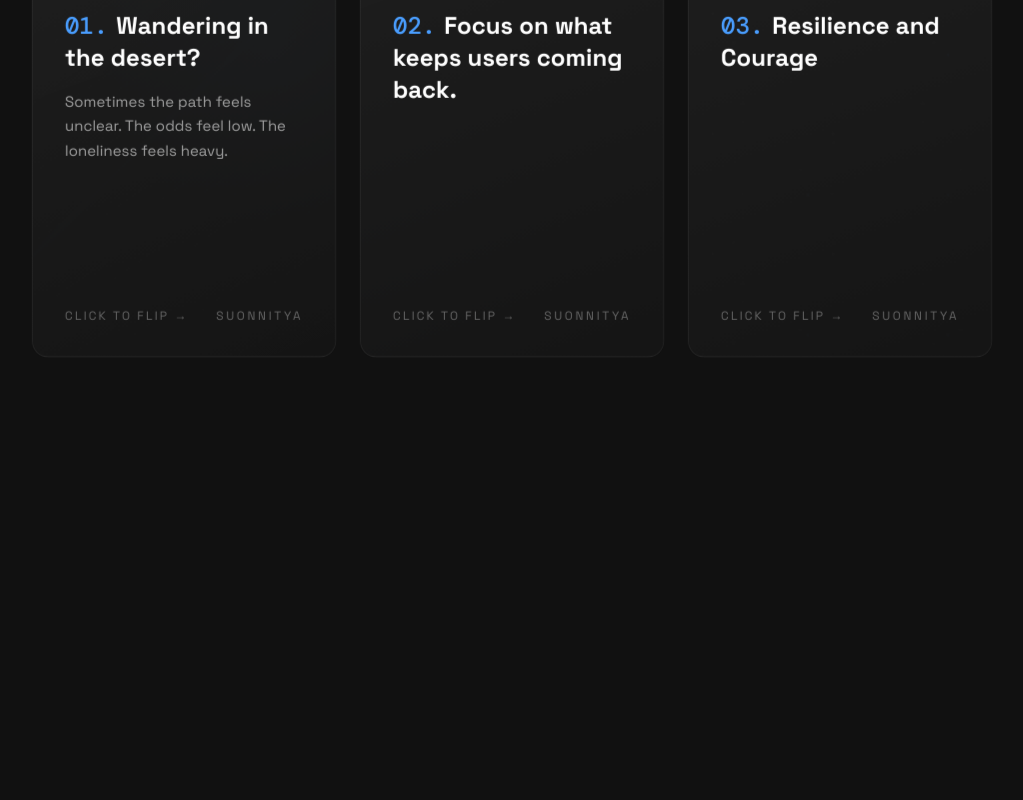
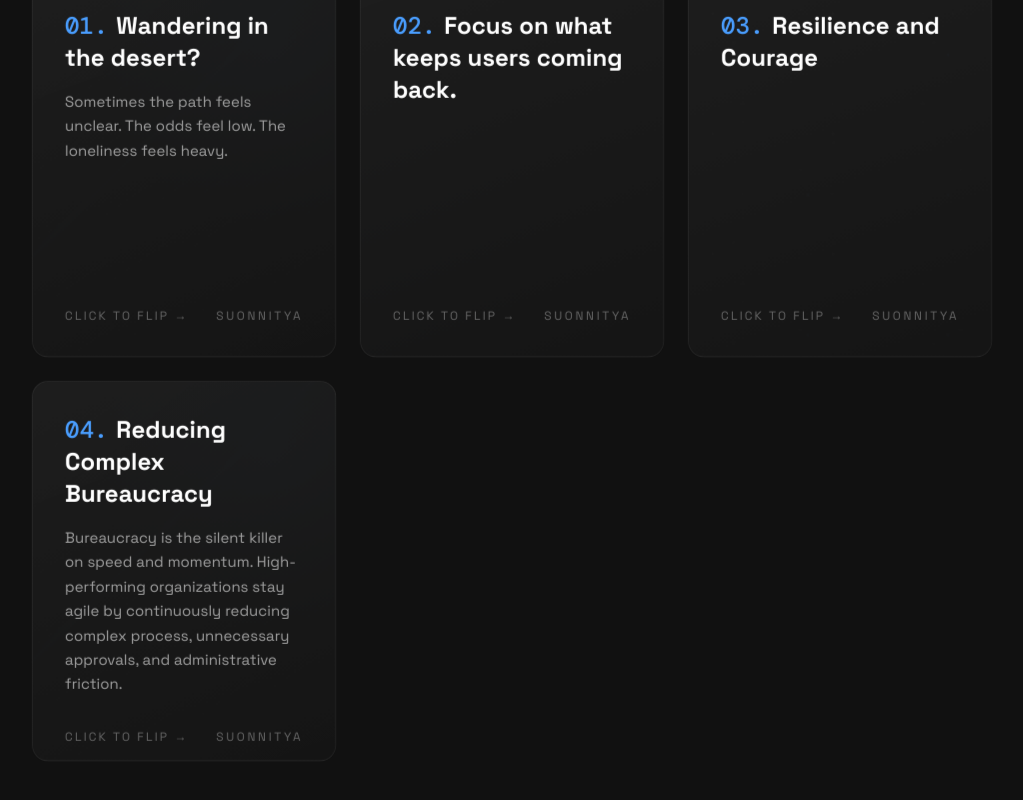
Before and after one commit to NityaSu/Publix, a Nuxt app: page /insights in a window 1280 px wide. Shown: the part 350-1150 px from the top of the page, without its empty margins (128-1151 px from the left). Before the commit the page ends 881 px from the top, so only its background shows below. Built offline with nearby package versions, Linux system fonts and the light colour scheme; a web font is replaced by a local one.

Commit message:
Add new insight on reducing bureaucracy in InsightsSection component

```diff
--- a/component/InsightsSection.vue
+++ b/component/InsightsSection.vue
@@ -35,6 +35,15 @@ const insights: InsightItem[] = [
       "Hyundai's founder survived 3–4 major failures before building an industrial giant.\n\nShell's founder started from nothing, but with a big vision and the courage to challenge Rockefeller, the oil giant of his era.",
     variant: 'persistence',
   },
+  {
+    id: 'bureaucracy',
+    titleHtml: 'Reducing Complex Bureaucracy',
+    body:
+      'Bureaucracy is the silent killer on speed and momentum. High-performing organizations stay agile by continuously reducing complex process, unnecessary approvals, and administrative friction.',
+    backBody:
+      'Amazon established its "Two-Pizza Rule" for teams and decentralized decision-making so small units could launch ideas without waiting for corporate approvals.\n\nSony had many of the technologies and assets needed to lead the digital music and smartphone revolutions, but internal organizational silos and slow decision-making made it difficult to coordinate across divisions. Combined with strong competition from Apple and Samsung, this contributed to Sony missing major opportunities in the MP3 player and smartphone eras.\n\nSo the core idea—that internal bureaucracy and silos hurt Sony\'s ability to respond quickly—is widely accepted and based on real events. The claim that this was the sole reason Apple and Samsung overtook Sony is an oversimplification.',
+    variant: 'curiosity',
+  },
 ];
 </script>
 
```
